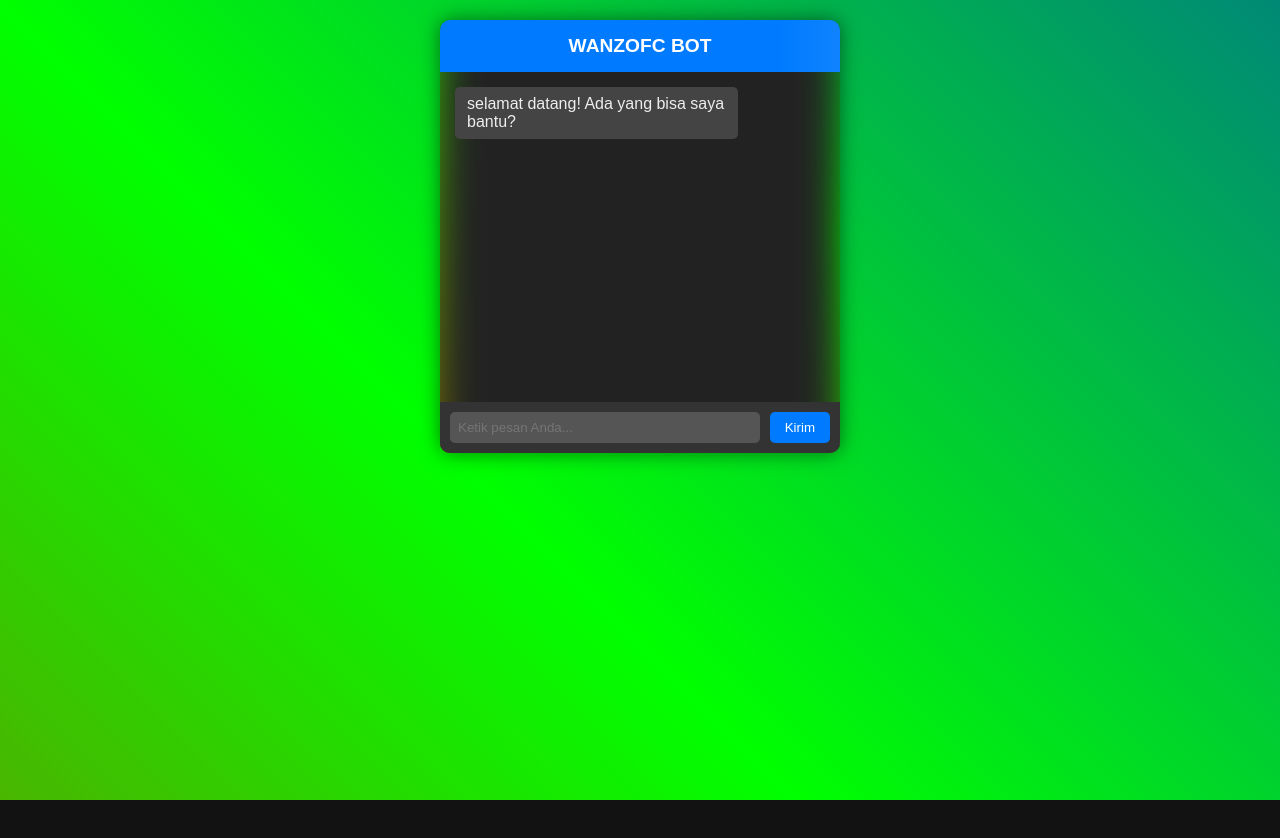
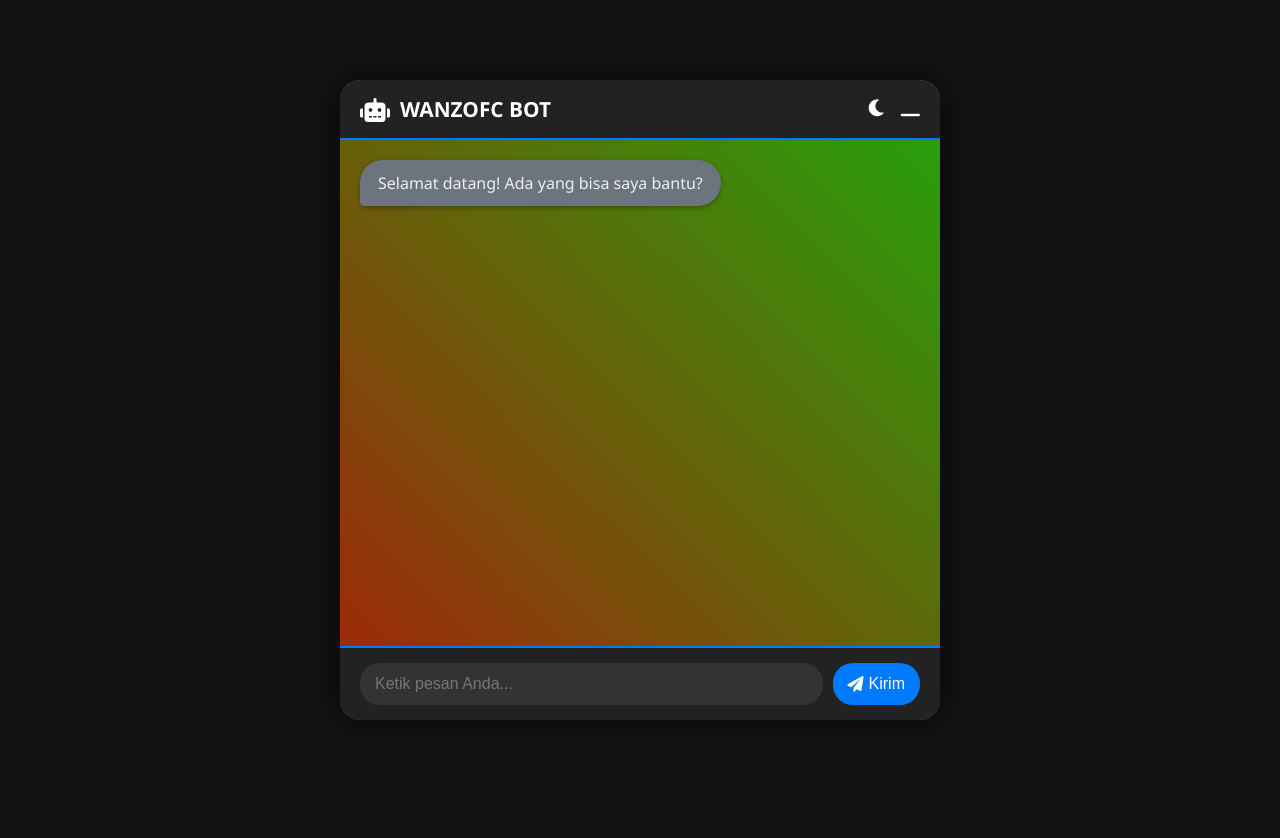
Before and after one commit to wulandari-tech/bot, a website: page index.html in a window 1280 px wide. After the commit the page ends 800 px from the top, so only its background shows below. Drawn offline with nearby package versions, Linux system fonts and the light colour scheme.

Commit message:
Update index.html

```diff
--- a/index.html
+++ b/index.html
@@ -3,191 +3,68 @@
 <head>
     <meta charset="UTF-8">
     <meta name="viewport" content="width=device-width, initial-scale=1.0">
-    <title>WANZOFC BOT</title>
+    <title>WANZOFC BOT </title>
+    <link rel="stylesheet" href="https://cdnjs.cloudflare.com/ajax/libs/font-awesome/6.0.0/css/all.min.css" integrity="sha512-9usAa10IRO0HhonpyAIVpjrylPvoDwiPUiKdWk5t3PyolY1cOd4DSE0Ga+ri4AuTroPR5aQvXU9xC6qOPnzFeg==" crossorigin="anonymous" referrerpolicy="no-referrer" />
     <style>
-        body {
-            font-family: 'Arial', sans-serif;
-            background-color: #121212;
-            color: #fff;
-            /*display: flex;  Hapus atau komentari ini */
-            /*justify-content: center; Hapus atau komentari ini */
-            /*align-items: center; Hapus atau komentari ini */
-            min-height: 100vh;
-            margin: 0;
-            /*overflow: hidden;  Hapus atau komentari ini */
-            padding-bottom: 20px; /* Ruang untuk footer (optional) */
+        * { margin: 0; padding: 0; box-sizing: border-box; }
+        :root { --primary-color: #007bff; --secondary-color: #6c757d; --bg-color: #121212; --bg-color-alt: #222; --text-color: #fff; --text-color-alt: #eee; --input-bg-color: #333; --button-hover-color: #0056b3; --glow-color: rgba(0, 123, 255, 0.5); --typing-dot-color: #eee; --suggestion-bg-color: #444; --suggestion-hover-color: #555;  --header-height: 60px; }
+        body.light-mode { --primary-color: #007bff; --secondary-color: #6c757d; --bg-color: #f8f9fa; --bg-color-alt: #fff; --text-color: #212529; --text-color-alt: #495057; --input-bg-color: #eee; --button-hover-color: #0056b3; --glow-color: rgba(0, 123, 255, 0.3); --typing-dot-color: #444; --suggestion-bg-color: #eee; --suggestion-hover-color: #ddd;}
+        body { font-family: 'Segoe UI', Tahoma, Geneva, Verdana, sans-serif; background-color: var(--bg-color); color: var(--text-color); display: flex; justify-content: center; align-items: center; min-height: 100vh; margin: 0; padding: 0 20px; }
+        #chatbot-container { width: 100%; max-width: 600px; height: 80vh; background-color: var(--bg-color-alt); border-radius: 20px; box-shadow: 0 0 30px rgba(0, 0, 0, 0.6); overflow: hidden; position: relative; display: flex; flex-direction: column; }
+        #chatbot-container::before { content: ''; position: absolute; top: -5px; left: -5px; width: calc(100% + 10px); height: calc(100% + 10px); background: linear-gradient(45deg, var(--primary-color), #f00, #0f0, var(--primary-color)); background-size: 400% 400%; z-index: -1; animation: gradientAnimation 20s infinite linear; border-radius: 25px; opacity: 0.7; }
+        @keyframes gradientAnimation { 0% { background-position: 0% 50%; } 50% { background-position: 100% 50%; } 100% { background-position: 0% 50%; } }
+        #chat-header { background-color: var(--bg-color-alt); color: var(--text-color); padding: 15px 20px; display: flex; align-items: center; justify-content: space-between; height: var(--header-height); border-bottom: 2px solid var(--primary-color); }
+        .header-icon { font-size: 1.5rem; margin-right: 10px; }
+        .header-title { font-size: 1.3rem; font-weight: bold; flex-grow: 1; }
+        .header-buttons button { background: none; border: none; color: var(--text-color); font-size: 1.2rem; cursor: pointer; margin-left: 10px; transition: color 0.3s; }
+        .header-buttons button:hover { color: var(--primary-color); }
+        #chat-log { padding: 20px; flex-grow: 1; overflow-y: auto; display: flex; flex-direction: column; }
+        .message { margin-bottom: 15px; padding: 12px 18px; border-radius: 25px; max-width: 80%; word-wrap: break-word; position: relative; box-shadow: 0 2px 5px rgba(0, 0, 0, 0.3); }
+        .user-message { background-color: var(--primary-color); color: #fff; align-self: flex-end; border-bottom-right-radius: 5px; }
+        .bot-message { background-color: var(--secondary-color); color: var(--text-color-alt); align-self: flex-start; border-bottom-left-radius: 5px; }
+        .typing { display: flex; align-items: center; }
+        .typing .dot { width: 10px; height: 10px; background-color: var(--typing-dot-color); border-radius: 50%; margin-right: 5px; animation: typingAnimation 1.2s infinite; }
+        @keyframes typingAnimation { 0% { transform: scale(0.8); opacity: 0.4; } 50% { transform: scale(1); opacity: 1; } 100% { transform: scale(0.8); opacity: 0.4; } }
+        .typing .dot:nth-child(2) { animation-delay: 0.2s; }
+        .typing .dot:nth-child(3) { animation-delay: 0.4s; }
+        #suggestions-container{padding: 0 20px; display: flex; flex-wrap: wrap; justify-content: flex-start; }
+        .suggestion { background-color: var(--suggestion-bg-color); color: var(--text-color-alt); padding: 8px 12px; border-radius: 15px; margin: 5px; cursor: pointer; transition: background-color 0.2s;}
+        .suggestion:hover{background-color: var(--suggestion-hover-color);}
+        #input-area { display: flex; align-items: center; padding: 15px 20px; background-color: var(--bg-color-alt); border-top: 2px solid var(--primary-color);}
+        #user-input { flex-grow: 1; padding: 12px 15px; border: none; border-radius: 20px; background-color: var(--input-bg-color); color: var(--text-color); font-size: 1rem; outline: none; }
+        #send-button { background-color: var(--primary-color); color: #fff; border: none; padding: 12px 15px; border-radius: 20px; cursor: pointer; margin-left: 10px; transition: background-color 0.3s; font-size: 1rem; display: flex; align-items: center;}
+        #send-button:hover { background-color: var(--button-hover-color); }
+        #send-button i { margin-right: 5px; } /* Ikon di tombol kirim */
+         /* Responsif */
+        @media (max-width: 768px) {
+            #chatbot-container { height: 90vh; }
+            .message { max-width: 90%; }
+            #input-area{flex-direction: column;}
+            #user-input{margin-bottom: 10px; width: 100%;}
+            #send-button{width: 100%; justify-content: center;}
         }
 
-        /* Hapus atau komentari jika tidak diperlukan */
-        /* html, body {
-            height: auto;
-        } */
-
-        #chatbot-container {
-            width: 400px;
-            background-color: #222;
-            border-radius: 10px;
-            box-shadow: 0 0 20px rgba(0, 0, 0, 0.5);
-            overflow: hidden;
-            position: relative;
-            margin: 20px auto; /* Center the container */
-        }
-
-        #chat-header {
-            background-color: #007bff;
-            color: #fff;
-            padding: 15px;
-            text-align: center;
-            font-size: 1.2rem;
-            font-weight: bold;
-            position: relative;
-            overflow: hidden;
-        }
-
-        #chat-header::before {
-            content: '';
-            position: absolute;
-            top: 0;
-            left: -100%;
-            width: 100%;
-            height: 100%;
-            background: linear-gradient(90deg, transparent, rgba(255, 255, 255, 0.2), transparent);
-            animation: shimmer 3s infinite;
-        }
-
-        @keyframes shimmer {
-            0% {
-                left: -100%;
-            }
-            100% {
-                left: 100%;
-            }
-        }
-
-        #chat-log {
-            padding: 15px;
-            height: 300px;
-            overflow-y: scroll;
-            display: flex;
-            flex-direction: column;
-        }
-
-        .message {
-            margin-bottom: 10px;
-            padding: 8px 12px;
-            border-radius: 5px;
-            max-width: 70%;
-        }
-
-        .user-message {
-            background-color: #007bff;
-            color: #fff;
-            align-self: flex-end;
-        }
-
-        .bot-message {
-            background-color: #444;
-            color: #eee;
-            align-self: flex-start;
-        }
-
-        #input-area {
-            display: flex;
-            padding: 10px;
-            background-color: #333;
-        }
-
-        #user-input {
-            flex-grow: 1;
-            padding: 8px;
-            border: none;
-            border-radius: 5px;
-            background-color: #555;
-            color: #fff;
-        }
-
-        #send-button {
-            background-color: #007bff;
-            color: #fff;
-            border: none;
-            padding: 8px 15px;
-            border-radius: 5px;
-            cursor: pointer;
-            margin-left: 10px;
-            transition: background-color 0.3s ease;
-        }
-
-        #send-button:hover {
-            background-color: #0056b3;
-        }
-
-        /* Futuristic Styles */
-        body::before {
-            content: "";
-            position: fixed;
-            top: 0;
-            left: 0;
-            width: 100%;
-            height: 100%;
-            background: linear-gradient(45deg, #00f, #f00, #0f0, #00f);
-            background-size: 400% 400%;
-            z-index: -1;
-            animation: gradientAnimation 15s infinite;
-        }
-
-        @keyframes gradientAnimation {
-            0% {
-                background-position: 0% 50%;
-            }
-            50% {
-                background-position: 100% 50%;
-            }
-            100% {
-                background-position: 0% 50%;
-            }
-        }
-
-        /* Glow Effect on Chatbot Container */
-        #chatbot-container::before {
-            content: '';
-            position: absolute;
-            top: -2px;
-            left: -2px;
-            background: linear-gradient(45deg, #00f, #f00, #0f0, #00f);
-            background-size: 400% 400%;
-            width: calc(100% + 4px);
-            height: calc(100% + 4px);
-            z-index: -1;
-            animation: gradientAnimation 20s infinite;
-            border-radius: 10px;
-        }
-
-        #chatbot-container::after {
-            content: '';
-            position: absolute;
-            top: -2px;
-            left: -2px;
-            width: calc(100% + 4px);
-            height: calc(100% + 4px);
-            background: #222;
-            border-radius: 10px;
-            z-index: -1;
-            filter: blur(20px);
-        }
     </style>
 </head>
 <body>
-
     <div id="chatbot-container">
         <div id="chat-header">
-            WANZOFC BOT
+            <div class="header-icon"><i class="fas fa-robot"></i></div>
+            <div class="header-title">WANZOFC BOT</div>
+            <div class="header-buttons">
+                <button id="theme-toggle" title="Ganti Tema"><i class="fas fa-moon"></i></button>
+                <button id="minimize-button" title="Minimize"><i class="fas fa-window-minimize"></i></button>
+            </div>
         </div>
         <div id="chat-log">
-            <div class="message bot-message">selamat datang! Ada yang bisa saya bantu?</div>
+            <div class="message bot-message">Selamat datang! Ada yang bisa saya bantu?</div>
         </div>
+
+        <div id="suggestions-container"></div>
+
         <div id="input-area">
-            <input type="text" id="user-input" placeholder="Ketik pesan Anda...">
-            <button id="send-button">Kirim</button>
+            <input type="text" id="user-input" placeholder="Ketik pesan Anda..." autocomplete="off">
+            <button id="send-button"><i class="fas fa-paper-plane"></i> Kirim</button>
         </div>
     </div>
 
@@ -196,15 +73,22 @@
         const chatLog = document.getElementById('chat-log');
         const userInput = document.getElementById('user-input');
         const sendButton = document.getElementById('send-button');
-        const chatbotContainer = document.getElementById('chatbot-container');
-
+        const themeToggle = document.getElementById('theme-toggle');
+        const suggestionsContainer = document.getElementById('suggestions-container');
         const backendUrl = '/api/chatbot';
-
-        // GSAP Animations
         gsap.from("#chatbot-container", { opacity: 0, duration: 1, y: 50 });
         gsap.from("#chat-header", { opacity: 0, duration: 0.8, y: -20, delay: 0.5 });
         gsap.from("#chat-log", { opacity: 0, duration: 0.8, delay: 0.7 });
         gsap.from("#input-area", { opacity: 0, duration: 0.8, y: 20, delay: 0.9 });
+        function animateNewMessage(element) {
+          gsap.from(element, { opacity: 0, x: (element.classList.contains('user-message') ? 50 : -50), duration: 0.5 });
+        }
+
+        themeToggle.addEventListener('click', () => {
+            document.body.classList.toggle('light-mode');
+             //Animasi ganti tema (contoh)
+             gsap.to("#chatbot-container", {duration: 0.3, backgroundColor: (document.body.classList.contains("light-mode") ? "var(--bg-color-alt)" : "#222")})
+        });
 
         sendButton.addEventListener('click', sendMessage);
         userInput.addEventListener('keydown', (event) => {
@@ -213,29 +97,75 @@
             }
         });
 
+        const suggestions = ["Halo", "Selamat siang", "Apa kabar?", "Bagaimana cuaca hari ini?", "Terima kasih", "Bantuan"];
+
+         userInput.addEventListener('input', () => {
+            const inputText = userInput.value.toLowerCase();
+            const matchingSuggestions = suggestions.filter(s => s.toLowerCase().startsWith(inputText));
+            displaySuggestions(matchingSuggestions);
+         });
+
+        function displaySuggestions(matches) {
+            suggestionsContainer.innerHTML = '';
+            matches.forEach(match => {
+              const suggestionElement = document.createElement('div');
+              suggestionElement.classList.add('suggestion');
+              suggestionElement.textContent = match;
+              suggestionElement.addEventListener('click', () => {
+                userInput.value = match;
+                suggestionsContainer.innerHTML = ''; //Hapus suggestion
+                userInput.focus();
+              });
+              suggestionsContainer.appendChild(suggestionElement);
+            });
+        }
+
+
         async function sendMessage() {
             const messageText = userInput.value.trim();
-            if (messageText !== '') {
+            if (messageText) {
                 addUserMessage(messageText);
-                await getBotResponse(messageText);
+                const typingIndicator = addBotTypingIndicator(); // Tampilkan typing indicator
+                try{
+                    await getBotResponse(messageText);
+                } finally {
+                  removeBotTypingIndicator(typingIndicator);  // Selalu hapus typing indicator
+                }
                 userInput.value = '';
+                suggestionsContainer.innerHTML = ''; // Hapus suggestions
             }
         }
 
         function addUserMessage(message) {
+            appendMessage(message, 'user-message');
+        }
+
+        function addBotMessage(message) {
+            appendMessage(message, 'bot-message');
+        }
+
+        function appendMessage(message, className) {
             const messageElement = document.createElement('div');
-            messageElement.classList.add('message', 'user-message');
+            messageElement.classList.add('message', className);
             messageElement.textContent = message;
             chatLog.appendChild(messageElement);
+            animateNewMessage(messageElement); // Tambahkan animasi
             scrollToBottom();
         }
 
-        function addBotMessage(message) {
-            const messageElement = document.createElement('div');
-            messageElement.classList.add('message', 'bot-message');
-            messageElement.textContent = message;
-            chatLog.appendChild(messageElement);
+        function addBotTypingIndicator() {
+            const typingElement = document.createElement('div');
+            typingElement.classList.add('message', 'bot-message', 'typing');
+            typingElement.innerHTML = '<div class="dot"></div><div class="dot"></div><div class="dot"></div>';
+            chatLog.appendChild(typingElement);
             scrollToBottom();
+            return typingElement;
+        }
+
+        function removeBotTypingIndicator(typingElement) {
+            if (typingElement) {
+                typingElement.remove();
+            }
         }
 
         async function getBotResponse(userMessage) {
@@ -248,16 +178,16 @@
                     body: JSON.stringify({ message: userMessage })
                 });
 
+                if (!response.ok) {
+                    throw new Error(`HTTP error! status: ${response.status}`);
+                }
+
                 const data = await response.json();
+                addBotMessage(data.response);
 
-                if (response.ok) {
-                    addBotMessage(data.response);
-                } else {
-                    addBotMessage('Maaf, terjadi kesalahan: ' + data.error);
-                }
             } catch (error) {
-                console.error('Error fetching bot response:', error);
-                addBotMessage('Maaf, saya tidak dapat terhubung ke server saat ini.');
+                console.error("Error fetching response:", error);
+                addBotMessage("Maaf, terjadi kesalahan saat berkomunikasi dengan server.");
             }
         }
 
@@ -265,6 +195,5 @@
             chatLog.scrollTop = chatLog.scrollHeight;
         }
     </script>
-
 </body>
 </html>
```
